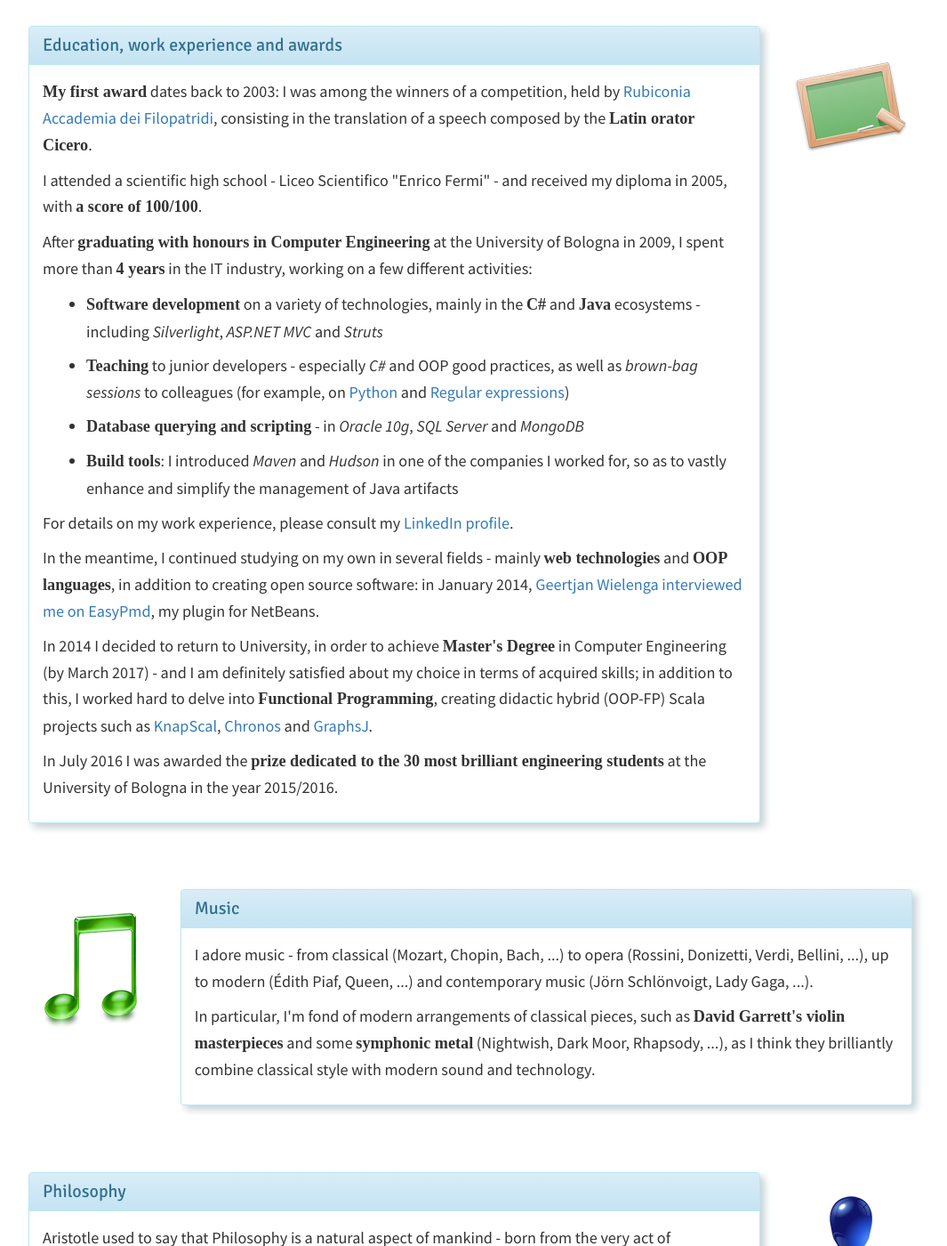
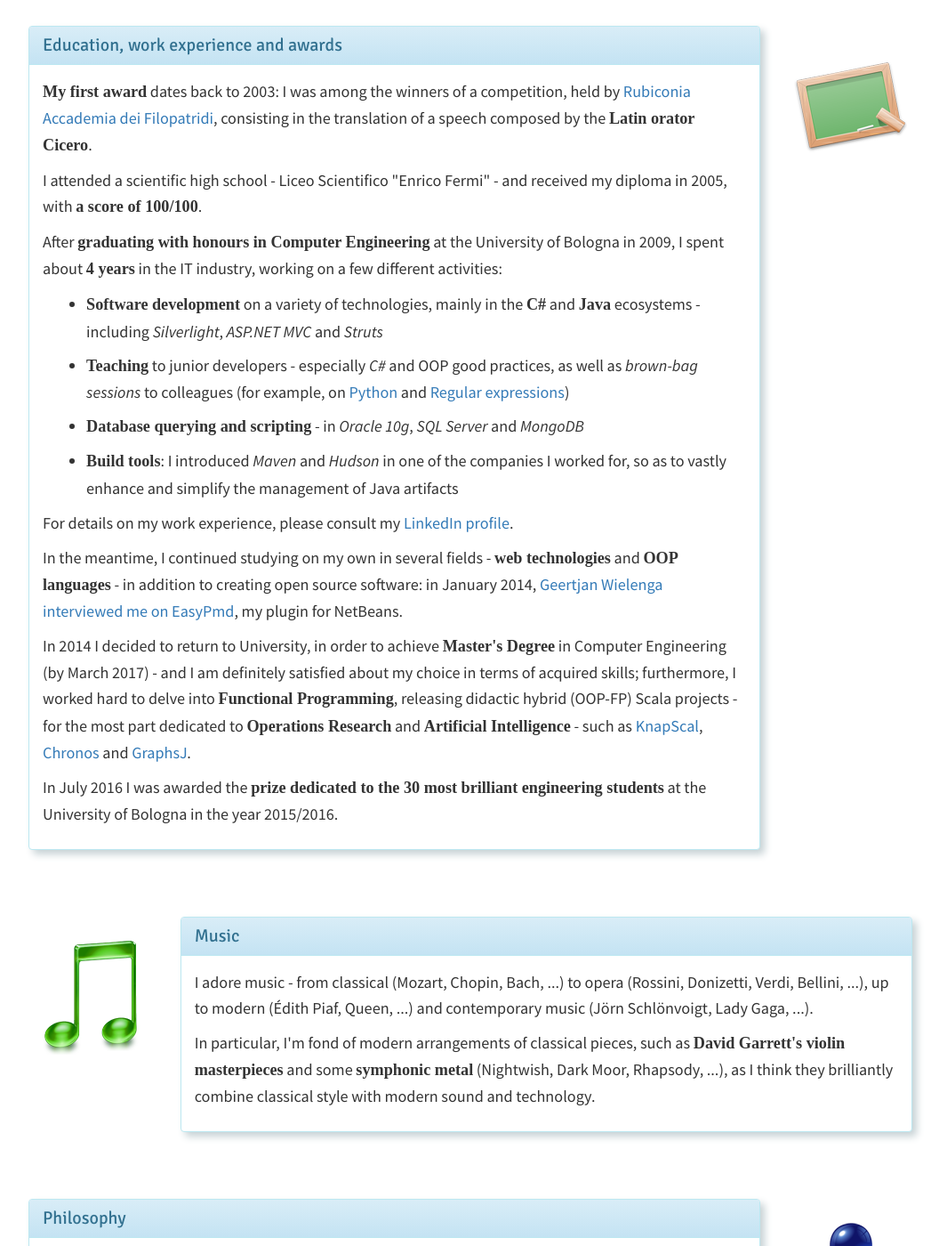
Before and after one commit to giancosta86/giancosta86.github.io, a Jekyll site: the page built from introduction.html, in a window 1280 px wide and 1400 px high, scrolled down 1695 px. Shown: the whole window at 89% size, without its empty margins (111-1176 px from the left). Built offline with Jekyll 4.4.1, drawn with Linux system fonts in a browser that asks for light colours; some web fonts are replaced; some of the changed text lies outside the part shown.

Commit message:
Enhance introduction and CV

```diff
--- a/introduction.html
+++ b/introduction.html
@@ -177,7 +177,7 @@ description: Gianluca Costa - Introduction
 
           <p>
             After <strong>graduating with honours in Computer Engineering</strong> at the
-            University of Bologna in 2009, I spent more than <b>4 years</b> in
+            University of Bologna in 2009, I spent about <b>4 years</b> in
             the IT industry, working on a few different activities:
           </p>
 
@@ -214,7 +214,7 @@ description: Gianluca Costa - Introduction
           </p>
 
           <p>
-            In the meantime, I continued studying on my own in several fields - mainly <b>web technologies</b> and <b>OOP languages</b>, in
+            In the meantime, I continued studying on my own in several fields - <b>web technologies</b> and <b>OOP languages</b> - in
             addition to creating open source software: in January 2014,
             <a href="https://dzone.com/articles/nb-easypmd4-1">Geertjan Wielenga interviewed me on EasyPmd</a>, my plugin for NetBeans.
           </p>
@@ -222,8 +222,9 @@ description: Gianluca Costa - Introduction
           <p>
             In 2014 I decided to return to University, in order to achieve <strong>Master's Degree</strong>
             in Computer Engineering (by March 2017) - and I am
-            definitely satisfied about my choice in terms of acquired skills; in addition to this, I worked hard to delve into
-            <b>Functional Programming</b>, creating didactic hybrid (OOP-FP) Scala projects such as
+            definitely satisfied about my choice in terms of acquired skills; furthermore, I worked hard to delve into
+            <b>Functional Programming</b>, releasing didactic hybrid (OOP-FP) Scala projects -
+            for the most part dedicated to <b>Operations Research</b> and <b>Artificial Intelligence</b> - such as
             <a href="{{ site.data.areas.knapscal }}">KnapScal</a>,
             <a href="{{ site.data.areas.chronoside }}">Chronos</a> and
             <a href="{{ site.data.areas.graphsj }}">GraphsJ</a>.
@@ -323,7 +324,7 @@ description: Gianluca Costa - Introduction
         </div>
         <div class="panel-body">
           <p>
-            In my spare time, I mainly like:
+            In my spare time, I usually like:
           </p>
 
           <ul>
```
Also changed, not shown: 2 other files.
